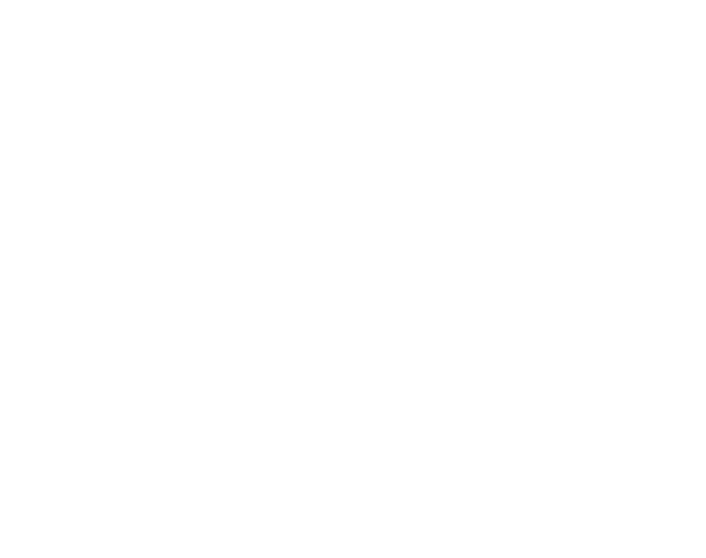
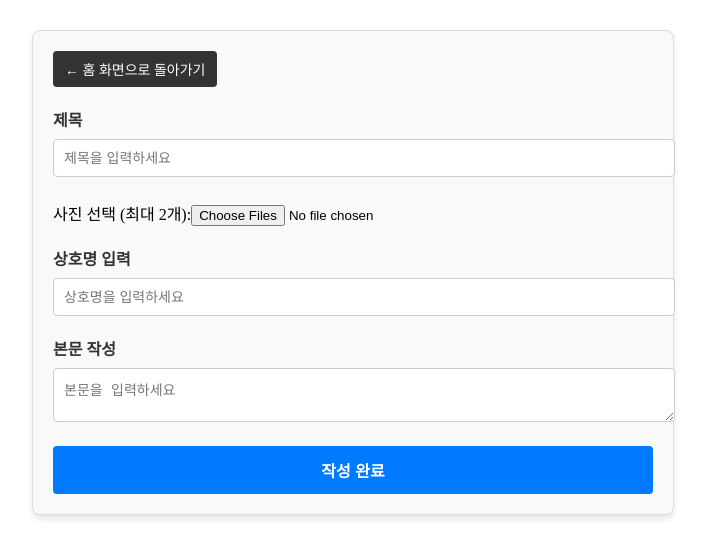
Before and after one commit to opensource-blog-project/Front, a Vue app: page /posts/create in a window 1280 px wide. Before the commit this address had no page. Shown: the top 558 px of the page, without its empty margins (287-993 px from the left). Built offline with nearby package versions, Linux system fonts and the light colour scheme.

Commit message:
명세서대로 url 변경, 게시글 수정 부분 수정

```diff
--- a/src/router/index.js
+++ b/src/router/index.js
@@ -7,10 +7,16 @@ import VisitingPostView from '../views/VisitingPostView.vue';
 
 const routes = [
   { path: '/', name: 'Login', component: LoginView },
-  { path: '/signup', name: 'SignUp', component: SignUpView },
-  { path: '/main', name: 'Main', component: MainView },
-  { path: '/newpost', name: 'NewPost', component: NewPostView },
-  { path: '/visiting/:id', name: 'Visiting', component: VisitingPostView },
+  { path: '/api/v1/user', name: 'SignUp', component: SignUpView },
+  { path: '/posts', name: 'Main', component: MainView },
+  { path: '/posts/create', name: 'NewPost', component: NewPostView },
+  { path: '/posts/:id', name: 'Visiting', component: VisitingPostView },
+  {
+    path: '/posts/:id/update',
+    name: 'EditPost',
+    component: NewPostView,
+    props: true, // 수정 모드에서 데이터를 전달
+  },
 ];
 
 const router = createRouter({
--- a/src/views/LoginView.vue
+++ b/src/views/LoginView.vue
@@ -19,7 +19,7 @@
 
       <div class="signup-link">
         <p>아직 회원이 아니시라면?</p>
-        <router-link to="/signup">회원가입</router-link>
+        <router-link to="/api/v1/user">회원가입</router-link>
       </div>
     </div>
   </div>
@@ -38,7 +38,7 @@ export default {
       // 로그인 로직을 여기에 구현
       if (this.username && this.password) {
         // 인증 성공 후 메인 화면으로 이동
-        this.$router.push('/main');
+        this.$router.push('/posts');
       } else {
         alert('아이디와 비밀번호를 입력해주세요.');
       }
--- a/src/views/MainView.vue
+++ b/src/views/MainView.vue
@@ -29,6 +29,8 @@
 </template>
 
 <script>
+//import axios from 'axios'
+
 export default {
   data() {
     return {
@@ -85,7 +87,7 @@ export default {
       console.log('검색 기능 실행됨');
     },
     goToNewPost() {
-      this.$router.push('/newpost'); // 글 작성 화면으로 이동
+      this.$router.push('/posts/create'); // 글 작성 화면으로 이동
     },
   },
 };
--- a/src/views/NewPostView.vue
+++ b/src/views/NewPostView.vue
@@ -7,7 +7,7 @@
       <input
         type="text"
         id="title"
-          v-model="title"
+        v-model="localTitle"
         placeholder="제목을 입력하세요"
       />
     </div>
@@ -29,7 +29,7 @@
       <input
         type="text"
         id="businessName"
-          v-model="businessName"
+        v-model="localBusinessName"
         placeholder="상호명을 입력하세요"
       />
     </div>
@@ -38,33 +38,47 @@
       <label for="content">본문 작성</label>
       <textarea
         id="content"
-          v-model="content"
+        v-model="localContent"
         placeholder="본문을 입력하세요"
       ></textarea>
     </div>
 
-      <button @click="submitPost" class="submit-button">작성 완료</button>
+    <button @click="submitPost" class="submit-button">
+      {{ isEditMode ? '수정 완료' : '작성 완료' }}
+    </button>
   </div>
 </template>
 
 <script>
 export default {
+  props: {
+    post: {
+      type: Object,
+      default: null, // null일 경우 새 글 작성 모드로 간주
+    },
+  },
   data() {
     return {
-        title: '',
-        photos: [],
-        businessName: '',
-        content: '',
+      localTitle: '',
+      localPhotos: [],
+      localBusinessName: '',
+      localContent: '',
     };
   },
   computed: {
-      photoCountMessage() {
-        return `선택된 사진 수: ${this.photos.length}/2`;
+    isEditMode() {
+      return !!this.postId; // postId가 있으면 수정 모드
     },
+  },
+  created() {
+    if (this.isEditMode) {
+      // API 호출 또는 데이터를 로드
+      this.loadPostData();
+    }
   },
   methods: {
     goBack() {
-        this.$router.push('/main');
+      this.$router.push('/posts');
     },
     handlePhotoUpload(event) {
       const files = Array.from(event.target.files);
@@ -72,16 +86,43 @@
         alert('사진은 최대 2개까지 업로드할 수 있습니다.');
         return;
       }
-        this.photos = files;
+      this.localPhotos = files;
+    },
+    loadPostData() {
+      // 예제: 임시 데이터를 로드
+      const post = {
+        id: this.postId,
+        title: '기존 게시글 제목',
+        images: [],
+        storeName: '기존 상호명',
+        body: '기존 본문 내용',
+      };
+
+      // 로드된 데이터로 폼 필드 채우기
+      this.localTitle = post.title;
+      this.localPhotos = post.images;
+      this.localBusinessName = post.storeName;
+      this.localContent = post.body;
     },
     submitPost() {
-        if (!this.title || !this.businessName || !this.content) {
-          alert('모든 필드를 작성해 주세요.');
-          return;
+      const payload = {
+        title: this.localTitle,
+        images: this.localPhotos,
+        storeName: this.localBusinessName,
+        body: this.localContent,
+      };
+
+      if (this.isEditMode) {
+        // 수정 API 호출
+        console.log('수정 데이터:', { id: this.postId, ...payload });
+        alert('글 수정이 완료되었습니다!');
+      } else {
+        // 새 글 작성 API 호출
+        console.log('작성 데이터:', payload);
+        alert('글 작성이 완료되었습니다!');
       }
-        // 작성 완료 처리 로직 추가
-        alert('글 작성이 완료되었습니다!');
-        this.$router.push('/main');
+
+      this.$router.push('/posts');
     },
   },
 };
@@ -89,55 +130,79 @@
 
 <style scoped>
 .new-post-container {
+  max-width: 600px;
+  margin: 30px auto;
   padding: 20px;
+  border: 1px solid #ddd;
+  border-radius: 8px;
+  background-color: #f9f9f9;
+  box-shadow: 0px 4px 6px rgba(0, 0, 0, 0.1);
 }
 
 .back-link {
-    cursor: pointer;
-    color: #000;
-    text-decoration: underline;
+  display: inline-block;
   margin-bottom: 20px;
-    display: inline-block;
+  padding: 8px 12px;
+  color: #fff;
+  background-color: #333;
+  border-radius: 4px;
+  text-decoration: none;
+  font-size: 14px;
+}
+
+.back-link:hover {
+  background-color: #555;
 }
 
 .form-group {
   margin-bottom: 20px;
 }
 
-  label {
+.form-group label {
+  display: block;
   font-weight: bold;
-    display: block;
-    margin-bottom: 5px;
+  margin-bottom: 8px;
+  color: #333;
 }
 
-  input,
-  textarea {
+.form-group input,
+.form-group textarea {
   width: 100%;
   padding: 10px;
-    margin-bottom: 10px;
   border: 1px solid #ccc;
   border-radius: 4px;
-  }
-
-  textarea {
-    resize: vertical;
+  font-size: 14px;
+  outline: none;
 }
 
 .photo-upload {
   margin-bottom: 20px;
 }
 
+.photo-upload input {
+  margin-top: 8px;
+}
+
+.photo-upload p {
+  margin-top: 8px;
+  font-size: 12px;
+  color: #555;
+}
+
 .submit-button {
-    background-color: #333;
-    color: #fff;
-    padding: 10px 20px;
+  width: 100%;
+  padding: 12px;
+  font-size: 16px;
+  font-weight: bold;
+  color: white;
+  background-color: #007bff;
   border: none;
   border-radius: 4px;
   cursor: pointer;
-    font-size: 1rem;
+  transition: background-color 0.3s ease;
 }
 
 .submit-button:hover {
-    background-color: #555;
+  background-color: #0056b3;
 }
 </style>
--- a/src/views/VisitingPostView.vue
+++ b/src/views/VisitingPostView.vue
@@ -1,7 +1,7 @@
 <template>
   <div class="visiting-post-view">
     <div class="left-banner">
-      <router-link to="/main" class="back-link"
+      <router-link to="/posts" class="back-link"
         >🏠 홈 화면으로 돌아가기</router-link
       >
       <div class="comments-section">
@@ -36,7 +36,7 @@
 
     <div class="post-content">
       <div v-if="isPostAuthor" class="post-actions">
-        <button @click="editPost">수정</button>
+        <button v-if="isPostAuthor" @click="navigateToEdit">수정</button>
         <button @click="deletePost">삭제</button>
       </div>
       <p class="author">@{{ post.author }}</p>
@@ -122,8 +122,11 @@ export default {
     deleteComment(id) {
       this.comments = this.comments.filter((c) => c.id !== id);
     },
-    editPost() {
-      console.log('Edit post');
+    navigateToEdit() {
+      this.$router.push({
+        name: 'EditPost',
+        params: { id: this.post.id }, // 현재 게시글의 ID를 전달
+      });
     },
     deletePost() {
       if (confirm('정말로 이 글을 삭제하시겠습니까?')) {
```
Lines whose indentation alone changed are shown as unchanged.
